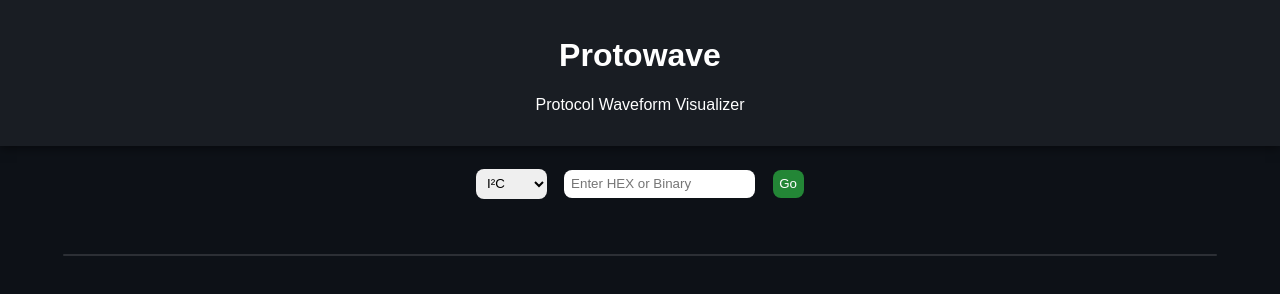
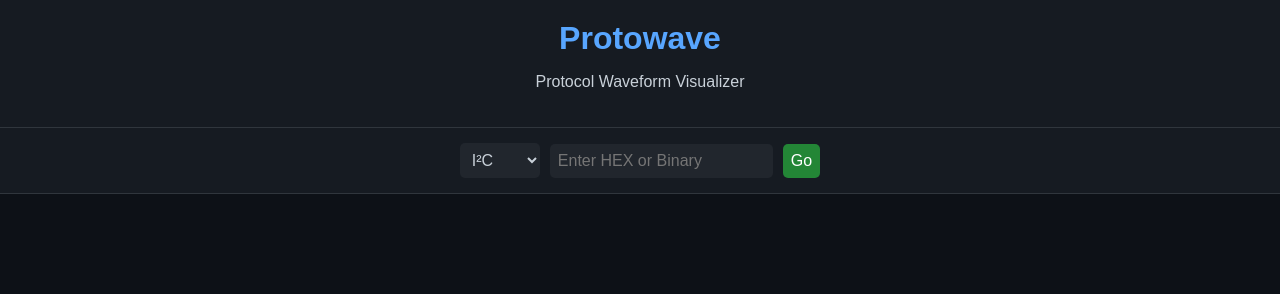
Before and after one commit to arunv-vlsi/protowave, a plain HTML site: page index.html in a window 1280 px wide. Drawn offline with Linux system fonts and the light colour scheme.

```diff
--- a/style.css
+++ b/style.css
@@ -1,64 +1,87 @@
 body {
   font-family: Arial, sans-serif;
-  background: #0d1117;
-  color: white;
   margin: 0;
   padding: 0;
+  background: #0d1117;
+  color: #c9d1d9;
 }
 
 header {
+  background: #161b22;
+  padding: 20px;
   text-align: center;
-  padding: 1em;
-  background: rgba(255,255,255,0.05);
-  box-shadow: 0 2px 10px rgba(0,0,0,0.5);
+  border-bottom: 1px solid #30363d;
+}
+
+header h1 {
+  margin: 0;
+  font-size: 2em;
+  color: #58a6ff;
 }
 
 .controls {
-  text-align: center;
-  padding: 1em;
+  display: flex;
+  justify-content: center;
+  align-items: center;
+  gap: 10px;
+  padding: 15px;
+  background: #161b22;
+  border-bottom: 1px solid #30363d;
 }
 
-select, input, button {
-  margin: 0.5em;
-  padding: 0.5em;
-  border-radius: 8px;
+.controls select,
+.controls input,
+.controls button {
+  padding: 8px;
+  border-radius: 5px;
   border: none;
+  font-size: 1em;
 }
 
-button {
+.controls select,
+.controls input {
+  background: #21262d;
+  color: #c9d1d9;
+}
+
+.controls button {
   background: #238636;
   color: white;
   cursor: pointer;
 }
 
+.controls button:hover {
+  background: #2ea043;
+}
+
 #waveform-container {
-  margin: 2em auto;
-  width: 90%;
-  overflow-x: hidden;
-  border: 1px solid rgba(255,255,255,0.1);
-  border-radius: 8px;
-  background: rgba(255,255,255,0.03);
+  padding: 20px;
 }
 
 .signal-row {
   display: flex;
   align-items: center;
-  border-bottom: 1px solid rgba(255,255,255,0.1);
+  margin-bottom: 15px;
 }
 
 .signal-name {
   width: 60px;
-  text-align: right;
-  padding-right: 10px;
   font-weight: bold;
+  color: #f0f6fc;
+  margin-right: 15px;
 }
 
 .waveform {
   flex: 1;
   overflow: hidden;
+  position: relative;
+  height: 40px;
 }
 
 .waveform svg {
+  position: absolute;
+  top: 0;
+  left: 0;
   animation: scrollWave 2s linear infinite;
 }
 
```
